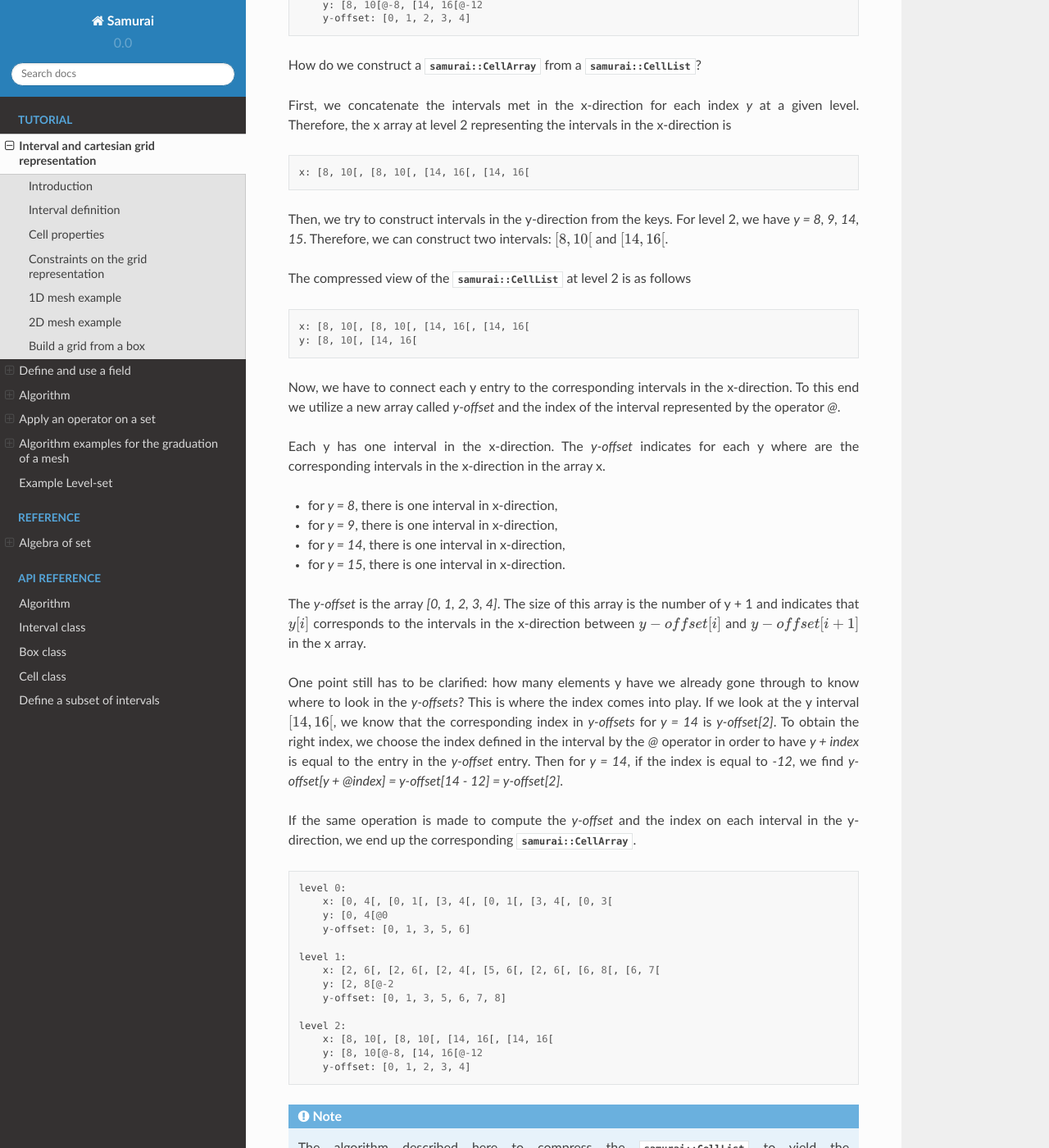
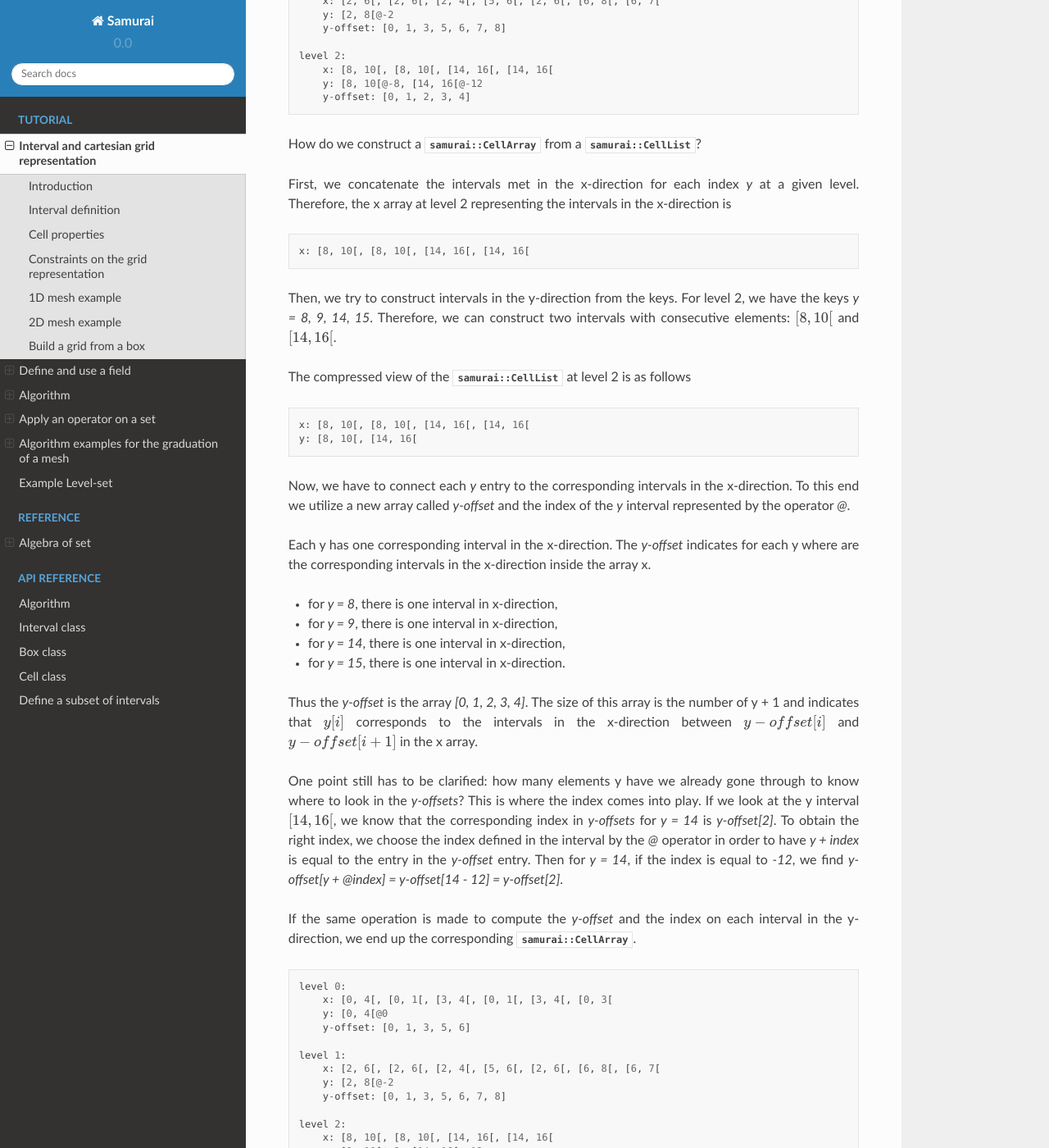
Before and after one commit to hpc-maths/samurai, a Sphinx documentation site: the page built from doc/source/tutorial/interval.rst, in a window 1280 px wide and 1400 px high, scrolled down 7701 px. Shown: the whole window at 82% size. Built offline with Sphinx 7.4.7 and the Read the Docs theme 2.0.0, drawn with Linux system fonts in a browser that asks for light colours; some of the changed text lies outside the part shown.

Commit message:
Small corrections

```diff
--- a/doc/source/tutorial/field.rst
+++ b/doc/source/tutorial/field.rst
@@ -8,7 +8,7 @@
 
 The previous tutorial introduced the data structure used to represent a cartesian grid with different resolutions using intervals.
 
-Now, we would like to construct a field (either scalar of vectorial) on this grid to deploy scientific computing algorithms such as numerical schemes with stencils.
+Now, we would like to construct a field (either scalar or vectorial) on this grid to deploy scientific computing algorithms such as numerical schemes with stencils.
 In particular, we want to be able to access the field using a syntax like `field(level, i, j, k)` to recover its value on interval of cells at `level` with coordinates `(i, j, k)`.
 To this end, one must devise a way of making the link between the actual data structure where `field` is stored and the mesh represented by a :cpp:class:`samurai::CellArray`.
 
@@ -108,7 +108,7 @@
 :cpp:class:`samurai::Mesh` is used to describe grids with several :cpp:class:`samurai::CellArray` and offers useful methods such as :cpp_code::`operator[]`, :cpp_code::`nb_cells`, ...
 We shall describe more precisely how to use it in a next tutorial.
 
-The example below shows how to initialize a vectorial field of type `double`with 2 components, over a mesh `mesh`.
+The example below shows how to initialize a vectorial field of type `double` with 2 components, over a mesh `mesh`.
 
 .. code-block:: c++
 
--- a/doc/source/tutorial/interval.rst
+++ b/doc/source/tutorial/interval.rst
@@ -129,8 +129,9 @@
 
 As stressed before, there are some contraints on the grid representation allowed by |project|.
 
+Since the extremal values for each interval (and thus the cells) are constrained to be integers and the corresponding real coordinates are reconstructed from these values via :math:`\Delta x `, the latter will take only certains values following this principle.
+Therefore, not every real coordinate can be represented with this system.
 
-Since the grid is made up by a set of intervals defined by the cell numbering on a given cell, the possible coordinates are fixed.
 Suppose we are considering level 1 with associated step :math:`\Delta x = 0.5` for a 1D problem.
 It is therefore impossible by definition to have a cell at this level with center at :math:`\frac{1}{3}`.
 
@@ -302,7 +303,8 @@
 
     x: [8, 10[, [8, 10[, [14, 16[, [14, 16[
 
-Then, we try to construct intervals in the y-direction from the keys. For level 2, we have `y = 8, 9, 14, 15`. Therefore, we can construct two intervals: :math:`[8, 10[` and :math:`[14, 16[`.
+Then, we try to construct intervals in the y-direction from the keys. For level 2, we have the keys `y = 8, 9, 14, 15`.
+Therefore, we can construct two intervals with consecutive elements: :math:`[8, 10[` and :math:`[14, 16[`.
 
 The compressed view of the :cpp:class:`samurai::CellList` at level 2 is as follows
 
@@ -311,16 +313,16 @@
     x: [8, 10[, [8, 10[, [14, 16[, [14, 16[
     y: [8, 10[, [14, 16[
 
-Now, we have to connect each y entry to the corresponding intervals in the x-direction. To this end we utilize a new array called `y-offset` and the index of the interval represented by the operator `@`.
+Now, we have to connect each `y` entry to the corresponding intervals in the x-direction. To this end we utilize a new array called `y-offset` and the index of the `y` interval represented by the operator `@`.
 
-Each y has one interval in the x-direction. The `y-offset` indicates for each y where are the corresponding intervals in the x-direction in the array x.
+Each y has one corresponding interval in the x-direction. The `y-offset` indicates for each y where are the corresponding intervals in the x-direction inside the array x.
 
 - for `y = 8`, there is one interval in x-direction,
 - for `y = 9`, there is one interval in x-direction,
 - for `y = 14`, there is one interval in x-direction,
 - for `y = 15`, there is one interval in x-direction.
 
-The `y-offset` is the array `[0, 1, 2, 3, 4]`. The size of this array is the number of y + 1 and indicates that :math:`y[i]` corresponds to the intervals in the x-direction between :math:`y-offset[i]` and :math:`y-offset[i+1]` in the x array.
+Thus the `y-offset` is the array `[0, 1, 2, 3, 4]`. The size of this array is the number of y + 1 and indicates that :math:`y[i]` corresponds to the intervals in the x-direction between :math:`y-offset[i]` and :math:`y-offset[i+1]` in the x array.
 
 One point still has to be clarified: how many elements y have we already gone through to know where to look in the `y-offsets`?
 This is where the index comes into play.
```
Also changed, not shown: other parts of doc/source/tutorial/field.rst (+1 -1 lines).
